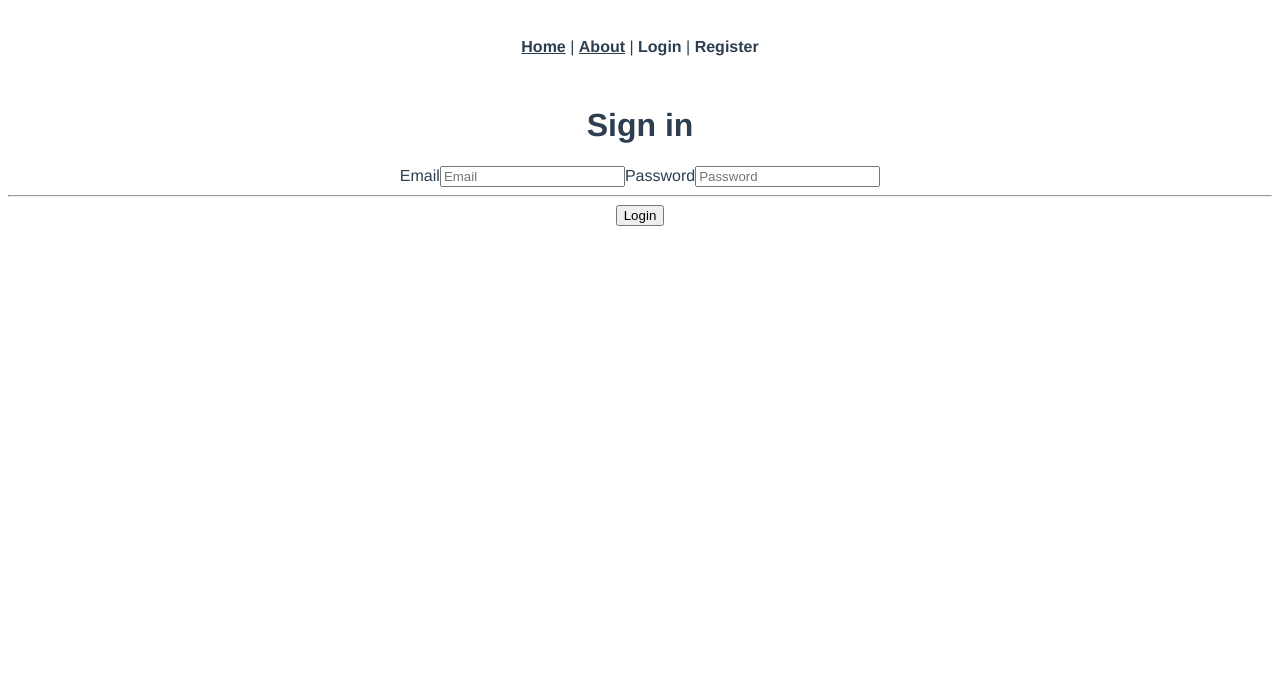
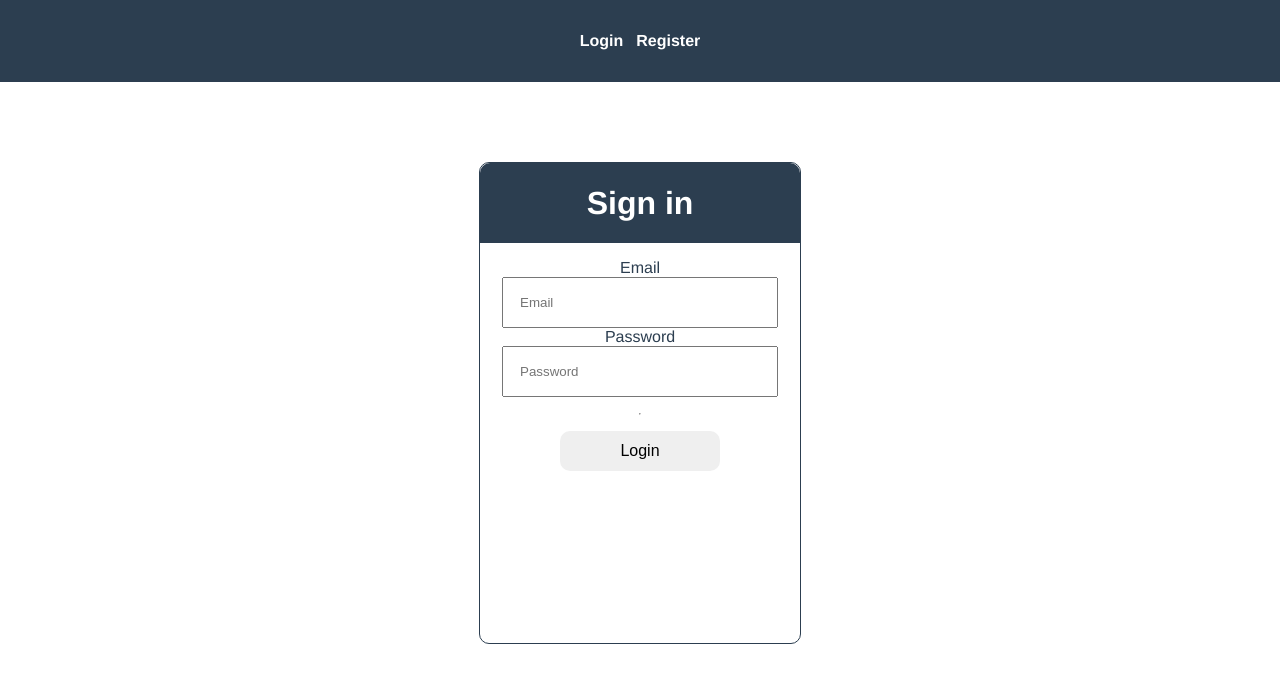
Before and after one commit to unnamed-crm/ucrm, a Vue app in the folder frontend/: page /login in a window 1280 px wide. Shown: the top 682 px of the page. Built offline with nearby package versions, Linux system fonts and the light colour scheme.

Commit message:
feat: style added

```diff
--- a/frontend/package.json
+++ b/frontend/package.json
@@ -12,6 +12,7 @@
     "core-js": "^3.6.5",
     "vue": "^3.0.0",
     "vue-router": "^4.0.0-0",
+    "vuetify": "^2.6.4",
     "vuex": "^4.0.2"
   },
   "devDependencies": {
@@ -25,8 +26,11 @@
     "@vue/cli-service": "~4.5.15",
     "@vue/compiler-sfc": "^3.0.0",
     "@vue/eslint-config-typescript": "^7.0.0",
+    "deepmerge": "^4.2.2",
     "eslint": "^6.7.2",
     "eslint-plugin-vue": "^7.0.0",
+    "sass": "~1.32",
+    "sass-loader": "^12.6.0",
     "typescript": "~4.1.5"
   }
 }
--- a/frontend/src/App.vue
+++ b/frontend/src/App.vue
@@ -1,13 +1,14 @@
 <template>
   <div id="app">
     <div id="nav">
-      <router-link to="/">Home</router-link> |
-      <router-link to="/about">About</router-link>
-      <span v-if="isLoggedIn"> | <a @click="logout">Logout</a></span>
+      <div id="menu">
+        <span v-if="isLoggedIn"><router-link to="/">Home</router-link></span>
+        <span v-if="isLoggedIn"> | <a @click="logout">Logout</a></span>
 
-      <span v-if="!isLoggedIn"> | <a @click="login">Login</a></span>
+        <span v-if="!isLoggedIn"> <a @click="login">Login</a></span>
 
-      <span v-if="!isLoggedIn"> | <a @click="register">Register</a></span>
+        <span v-if="!isLoggedIn"> | <a @click="register">Register</a></span>
+      </div>
     </div>
     <router-view />
   </div>
@@ -16,19 +17,19 @@
 <script>
 export default {
   computed: {
-    isLoggedIn: function() {
+    isLoggedIn: function () {
       return this.$store.getters.isLoggedIn;
     },
   },
   methods: {
-    logout: function() {
-      this.$store.dispatch("logout")
+    logout: function () {
+      this.$store.dispatch("logout");
       this.$router.push("/login");
     },
-    login: function() {
+    login: function () {
       this.$router.push("/login");
     },
-    register: function() {
+    register: function () {
       this.$router.push("/register");
     },
   },
@@ -36,24 +37,34 @@ export default {
 </script>
 
 <style>
+* {
+  padding: 0;
+  margin: 0;
+}
+
 #app {
   font-family: Avenir, Helvetica, Arial, sans-serif;
   -webkit-font-smoothing: antialiased;
   -moz-osx-font-smoothing: grayscale;
   text-align: center;
   color: #2c3e50;
+  display: flex;
+  flex-direction: column;
 }
 
-#nav {
-  padding: 30px;
-}
 
 #nav a {
   font-weight: bold;
-  color: #2c3e50;
+  color: white;
 }
 
 #nav a.router-link-exact-active {
   color: #42b983;
 }
+
+#menu {
+  background-color:#2c3e50;
+  padding: 2rem;
+
+}
 </style>
--- a/frontend/src/components/Login.vue
+++ b/frontend/src/components/Login.vue
@@ -1,13 +1,27 @@
 <template>
- <div>
-   <form class="login" @submit.prevent="login">
-     <h1>Sign in</h1>
+  <div id="login">
+    <form class="login" id="form" @submit.prevent="login">
+      <h1 id="title">Sign in</h1>
+      <div id="inputs">
         <label>Email</label>
-     <input required v-model="email" type="email" placeholder="Email"/>
+        <input
+          required
+          v-model="email"
+          type="email"
+          id="email"
+          placeholder="Email"
+        />
         <label>Password</label>
-     <input required v-model="password" type="password" placeholder="Password"/>
-     <hr/>
-     <button type="submit">Login</button>
+        <input
+          id="password"
+          required
+          v-model="password"
+          type="password"
+          placeholder="Password"
+        />
+      </div>
+      <hr />
+      <button type="submit" id="submit">Login</button>
     </form>
   </div>
 </template>
@@ -15,13 +29,75 @@
 <script>
 export default {
   methods: {
-      login: function() {
-        let email = this.email
-        let password = this.password
-        this.$store.dispatch('login', { email, password })
-       .then(() => this.$router.push('/'))
-       .catch(err => console.log(err))
+    login: function () {
+      let email = this.email;
+      let password = this.password;
+      this.$store
+        .dispatch("login", { email, password })
+        .then(() => this.$router.push("/"))
+        .catch((err) => console.log(err));
+    },
+  },
+};
+</script>
+
+<style>
+#inputs {
+  display: flex;
+  flex-direction: column;
+  margin: 1rem;
 }
+#submit {
+  margin: 1rem;
+  width: 10rem;
+  height: 2.5rem;
+  border: none;
+
+  font-size: 1rem;
+  border-radius: 10px;
 }
+#email {
+  width: 15rem;
+  padding: 1rem;
 }
-</script>
+#password {
+  width: 15rem;
+  padding: 1rem;
+}
+
+#title {
+  display: flex;
+  justify-content: center;
+  align-items: center;
+  text-align: center;
+  justify-content: center;
+  background-color: #2c3e50;
+  width: 100%;
+  height: 5rem;
+  font-weight: bold;
+  color: #fff;
+
+  border-top-right-radius: 10px;
+  border-top-left-radius: 10px;
+}
+#login {
+  display: flex;
+  flex-direction: column;
+  align-content: center;
+  align-items: center;
+}
+#form {
+  margin: 5rem;
+  height: 30rem;
+  width: 20rem;
+  justify-content: flex-start;
+  align-items: center;
+  align-content: center;
+  display: flex;
+  flex-direction: column;
+  border-width: 1px;
+  border-style: solid;
+  border-color: #2c3e50;
+  border-radius: 10px;
+}
+</style>
--- a/frontend/src/components/Register.vue
+++ b/frontend/src/components/Register.vue
@@ -1,7 +1,8 @@
 <template>
-  <div>
-    <h4>Register</h4>
-    <form @submit.prevent="register">
+  <div id="login">
+
+    <form @submit.prevent="register"  id="form">
+    <h1 id="title">Register</h1>
       <label for="email" >E-Mail Address</label>
       <div>
           <input id="email" type="email" v-model="email" required>
@@ -15,7 +16,7 @@
           <input id="password-confirm" type="password" v-model="password_confirmation" required>
       </div>
       <div>
-          <button type="submit">Register</button>
+          <button type="submit" id="submit">Register</button>
       </div>
     </form>
   </div>
@@ -37,3 +38,64 @@
     }
   }
 </script>
+
+<style>
+#inputs {
+  display: flex;
+  flex-direction: column;
+  margin: 1rem;
+}
+#submit {
+  margin: 1rem;
+  width: 10rem;
+  height: 2.5rem;
+  border: none;
+
+  font-size: 1rem;
+  border-radius: 10px;
+}
+#email {
+  width: 15rem;
+  padding: 1rem;
+}
+#password {
+  width: 15rem;
+  padding: 1rem;
+}
+
+#title {
+  display: flex;
+  justify-content: center;
+  align-items: center;
+  text-align: center;
+  justify-content: center;
+  background-color: #2c3e50;
+  width: 100%;
+  height: 5rem;
+  font-weight: bold;
+  color: #fff;
+
+  border-top-right-radius: 10px;
+  border-top-left-radius: 10px;
+}
+#login {
+  display: flex;
+  flex-direction: column;
+  align-content: center;
+  align-items: center;
+}
+#form {
+  margin: 5rem;
+  height: 30rem;
+  width: 20rem;
+  justify-content: flex-start;
+  align-items: center;
+  align-content: center;
+  display: flex;
+  flex-direction: column;
+  border-width: 1px;
+  border-style: solid;
+  border-color: #2c3e50;
+  border-radius: 10px;
+}
+</style>
--- a/frontend/src/router/index.ts
+++ b/frontend/src/router/index.ts
@@ -9,6 +9,9 @@ const routes: Array<RouteRecordRaw> = [
     path: "/",
     name: "home",
     component: Home,
+    meta: {
+      requiresAuth: true
+    },
   },
   {
     path: "/login",
--- a/frontend/src/views/Home.vue
+++ b/frontend/src/views/Home.vue
@@ -1,7 +1,6 @@
 <template>
   <div class="home">
-    <img alt="Vue logo" src="../assets/logo.png">
-    <HelloWorld msg="Welcome to Your Vue.js + TypeScript App"/>
+
   </div>
 </template>
 
```
Also changed, not shown: 1 other file (tests, documents, lock files or other folders). Lines whose indentation alone changed are shown as unchanged.
